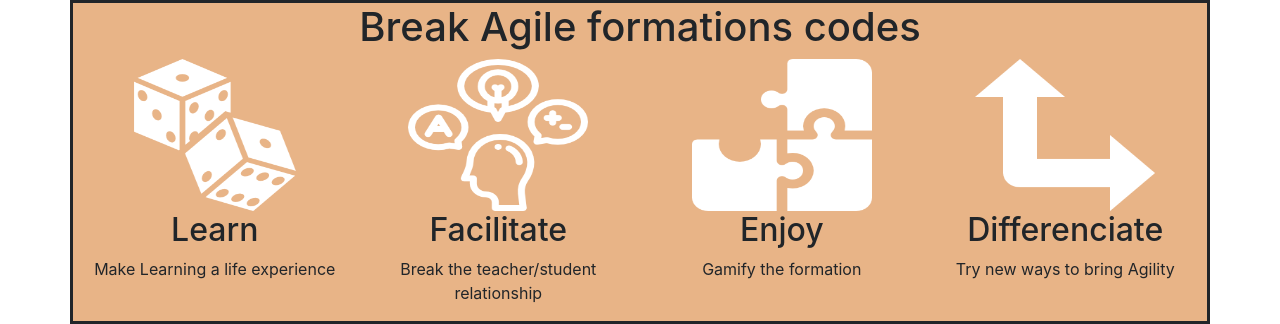
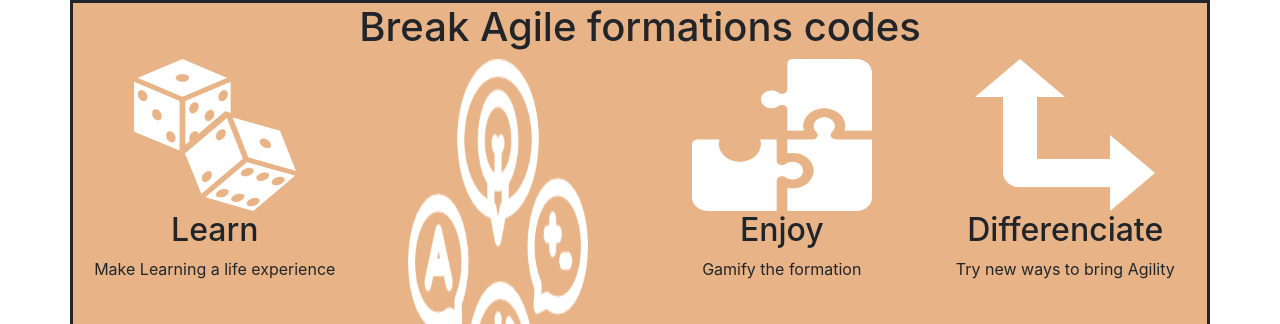
Before and after one commit to Arthurpotier/Kedgilecrew2, a plain HTML site: page index.html in a window 1280 px wide. Shown: the part 575-899 px from the top of the page. Drawn offline with nearby package versions, Linux system fonts and the light colour scheme.

Commit message:
Update index.html

```diff
--- a/index.html
+++ b/index.html
@@ -50,7 +50,7 @@
           <p class=>Make Learning a life experience</p>
         </div>
         <div class="col-12 col-md-6 col-lg-3 valeurs">
-          <img src="images/emotions brings knowledge.png" height="152" width="180">
+          <img src="images/emotions brings knowledge.png" height="452" width="180">
           <h2>Facilitate</h2>
           <p>Break the teacher/student relationship</p>
         </div>
```
